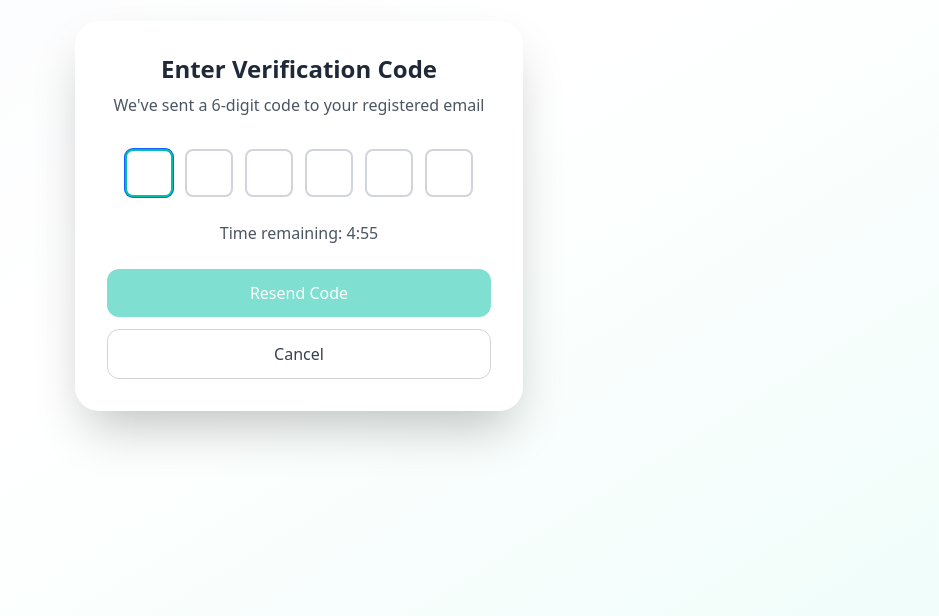
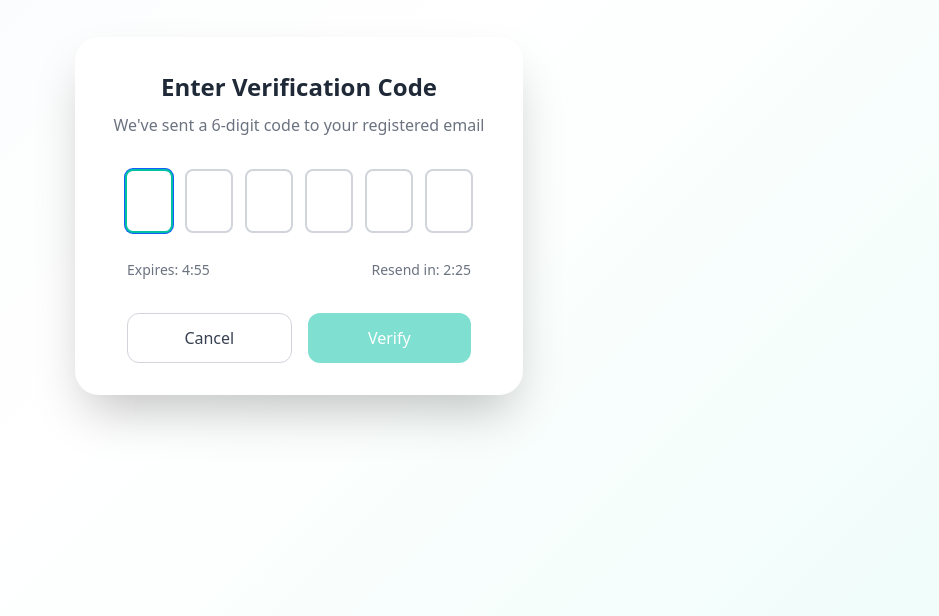
Before and after one commit to Laffyyy/collabo-tool, a SvelteKit app in the folder frontend/: page /otp in a window 1280 px wide. Shown: the part 184-800 px from the top of the page, without its empty margins (341-1280 px from the left). Built offline with nearby package versions, Linux system fonts and the light colour scheme.

Commit message:
Updated UI for OTP Page
Added a resend feature UI, Corresponding timers, aligned every element

```diff
--- a/frontend/src/routes/otp/+page.svelte
+++ b/frontend/src/routes/otp/+page.svelte
@@ -5,36 +5,49 @@
 
 	let otpValues = $state(['', '', '', '', '', '']);
 	let otpTimeLeft = $state(300); // 5 minutes in seconds
+	let otpResendTimeLeft = $state(150); // 2:30 in seconds for resend availability
 	let otpIsExpired = $state(false);
 	let otpIsLoading = $state(false);
 	let otpShowCancelModal = $state(false);
-	let otpFromForgotPassword = $state(false);
+	let otpFromForgotPassword = false;
 
 	// Timer functionality
 	let otpTimerInterval: ReturnType<typeof setInterval>;
+	let otpResendTimerInterval: ReturnType<typeof setInterval>;
 
 	onMount(() => {
 		// Check if coming from forgot password
 		const urlParams = new URLSearchParams(window.location.search);
 		otpFromForgotPassword = urlParams.get('from') === 'forgot-password';
 
-		otpStartTimer();
+		otpStartTimers();
 
 		// Focus first input
 		document.getElementById('otp-input-0')?.focus();
 
 		return () => {
 			if (otpTimerInterval) clearInterval(otpTimerInterval);
+			if (otpResendTimerInterval) clearInterval(otpResendTimerInterval);
 		};
 	});
 
-	const otpStartTimer = () => {
+	const otpStartTimers = () => {
+		// Main OTP expiration timer
 		if (otpTimerInterval) clearInterval(otpTimerInterval);
 		otpTimerInterval = setInterval(() => {
 			otpTimeLeft--;
 			if (otpTimeLeft <= 0) {
 				otpIsExpired = true;
 				clearInterval(otpTimerInterval);
+			}
+		}, 1000);
+
+		// Resend availability timer
+		if (otpResendTimerInterval) clearInterval(otpResendTimerInterval);
+		otpResendTimerInterval = setInterval(() => {
+			otpResendTimeLeft--;
+			if (otpResendTimeLeft <= 0) {
+				clearInterval(otpResendTimerInterval);
 			}
 		}, 1000);
 	};
@@ -96,20 +109,28 @@
 		}
 	};
 
-	const otpHandleResend = async () => {
+	const otpHandleResend = () => {
+		// Only allow resend if resend timer has reached zero
+		if (otpResendTimeLeft > 0 || otpIsLoading) {
+			return;
+		}
+
 		otpIsLoading = true;
 		otpValues = ['', '', '', '', '', ''];
-		otpTimeLeft = 300;
-		otpIsExpired = false;
 
 		// Simulate API call
-		await new Promise(resolve => setTimeout(resolve, 1000));
+		setTimeout(() => {
+			otpTimeLeft = 300; // Reset to 5 minutes
+			otpResendTimeLeft = 150; // Reset resend timer to 2:30
+			otpIsExpired = false;
+			otpIsLoading = false;
 
-		otpIsLoading = false;
-		otpStartTimer();
+			// Restart timers
+			otpStartTimers();
 
 			// Focus first input
 			document.getElementById('otp-input-0')?.focus();
+		}, 1000);
 	};
 
 	const otpHandleCancel = () => {
@@ -148,28 +169,48 @@
 				{/each}
 			</div>
 
-			<div class="otp-timer">
+			<!-- Two timers on the same row -->
+			<div class="otp-timers-row">
+				<div class="otp-timer-left">
 					{#if otpIsExpired}
 						<span class="otp-timer-expired">Code expired</span>
 					{:else}
-					<span class="otp-timer-text">Time remaining: {otpFormatTime(otpTimeLeft)}</span>
+						<span class="otp-timer-text">Expires: {otpFormatTime(otpTimeLeft)}</span>
 					{/if}
 				</div>
 
-			<div class="otp-actions">
+				<div class="otp-timer-right">
+					{#if otpResendTimeLeft > 0}
+						<span class="otp-resend-timer">Resend in: {otpFormatTime(otpResendTimeLeft)}</span>
+					{:else if otpIsLoading}
+						<span class="otp-resend-loading">Sending...</span>
+					{:else}
 						<button
 							onclick={otpHandleResend}
-					disabled={!otpIsExpired && otpTimeLeft > 240}
-					class="otp-resend-btn"
+							class="otp-resend-link"
 						>
-					{otpIsLoading ? 'Sending...' : 'Resend Code'}
+							Resend OTP
+						</button>
+					{/if}
+				</div>
+			</div>
+
+			<!-- Cancel and Verify buttons on the same row -->
+			<div class="otp-actions-row">
+				<button
+					onclick={otpHandleCancel}
+					class="otp-cancel-btn"
+					disabled={otpIsLoading}
+				>
+					Cancel
 				</button>
 
 				<button
-					onclick={otpHandleCancel}
-					class="otp-cancel-btn"
+					onclick={otpHandleSubmit}
+					disabled={otpIsLoading || !otpValues.every(val => val !== '')}
+					class="otp-verify-btn"
 				>
-					Cancel
+					{otpIsLoading ? 'Verifying...' : 'Verify'}
 				</button>
 			</div>
 		</div>
@@ -193,15 +234,16 @@
 <style>
 	.otp-container {
 		min-height: 100vh;
-		background: linear-gradient(to bottom right, #f8fafc, #ffffff, #f0fdfa);
+		background: linear-gradient(135deg, #f8fafc 0%, #ffffff 50%, #f0fdfa 100%);
 		display: flex;
+		flex-direction: column;
 		align-items: center;
 		justify-content: center;
 		padding: 1rem;
 	}
 
 	.otp-card {
-		background-color: white;
+		background: white;
 		border-radius: 1.5rem;
 		box-shadow: 0 25px 50px -12px rgba(0, 0, 0, 0.25);
 		padding: 2rem;
@@ -216,14 +258,13 @@
 
 	.otp-title {
 		font-size: 1.5rem;
-		line-height: 2rem;
-		font-weight: 700;
+		font-weight: bold;
 		color: #1f2937;
 		margin-bottom: 0.5rem;
 	}
 
 	.otp-subtitle {
-		color: #4b5563;
+		color: #6b7280;
 	}
 
 	.otp-inputs {
@@ -235,84 +276,155 @@
 
 	.otp-input {
 		width: 3rem;
-		height: 3rem;
+		height: 4rem;
 		text-align: center;
 		font-size: 1.25rem;
-		line-height: 1.75rem;
-		font-weight: 700;
+		font-weight: bold;
 		border: 2px solid #d1d5db;
 		border-radius: 0.5rem;
-		transition: border-color 0.2s;
+		outline: none;
+		transition: border-color 0.2s ease;
 	}
 
 	.otp-input:focus {
 		border-color: #01c0a4;
-		outline: none;
 	}
 
 	.otp-input:disabled {
 		opacity: 0.5;
 	}
 
-	.otp-timer {
-		text-align: center;
-		margin-bottom: 1.5rem;
+	/* Two timers on the same row - aligned to subtitle */
+	.otp-timers-row {
+		display: flex;
+		justify-content: space-between;
+		align-items: center;
+		margin-bottom: 2rem;
+		text-align: left; /* Changed from center alignment */
+	}
+
+	.otp-timer-left {
+		text-align: left;
+		padding-left: 1.25rem;
+	}
+
+	.otp-timer-right {
+		text-align: right;
+		padding-right: 1.25rem;
 	}
 
 	.otp-timer-text {
-		color: #4b5563;
+		color: #6b7280;
+		font-size: 0.875rem;
+		font-weight: 500;
 	}
 
 	.otp-timer-expired {
 		color: #dc2626;
 		font-weight: 500;
+		font-size: 0.875rem;
 	}
 
-	.otp-actions {
-		display: flex;
-		flex-direction: column;
-		gap: 0.75rem;
+	.otp-resend-timer {
+		color: #6b7280;
+		font-size: 0.875rem;
+		font-weight: 500;
+		cursor: default;
 	}
 
-	.otp-resend-btn {
-		background-color: #01c0a4;
-		color: white;
-		padding: 0.75rem 1.5rem;
-		border-radius: 0.75rem;
-		font-weight: 500;
-		border: none;
-		cursor: pointer;
-		transition: background-color 0.2s;
+	.otp-resend-loading {
+		color: #6b7280;
+		font-size: 0.875rem;
+		font-style: italic;
 	}
 
-	.otp-resend-btn:hover:not(:disabled) {
-		background-color: #00a085;
+	.otp-resend-link {
+		background: transparent;
+		color: #01c0a4;
+		border: none;
+		font-size: 0.875rem;
+		font-weight: 500;
+		cursor: pointer;
+		text-decoration: underline;
+		padding: 0;
+		transition: color 0.2s ease;
 	}
 
-	.otp-resend-btn:disabled {
-		opacity: 0.5;
-		cursor: not-allowed;
+	.otp-resend-link:hover {
+		color: #00a085;
+	}
+
+	/* Cancel and Verify buttons on the same row - aligned with timers */
+	.otp-actions-row {
+		display: flex;
+		justify-content: space-between;
+		padding: 0 0;
+		margin: 0;
+		gap: 1rem;
 	}
 
 	.otp-cancel-btn {
 		border: 1px solid #d1d5db;
 		color: #374151;
-		background-color: white;
-		padding: 0.75rem 1.5rem;
+		background: white;
+		width: 100%; /* Fixed width */
+		padding: 0.75rem 0;
+		margin-left: 1.25rem;
+		text-align: center;
+		display: flex;
+		align-items: center;
+		justify-content: center;
 		border-radius: 0.75rem;
 		font-weight: 500;
 		cursor: pointer;
-		transition: background-color 0.2s;
+		transition: background-color 0.2s ease;
+		min-width: 6rem;
 	}
 
-	.otp-cancel-btn:hover {
-		background-color: #f9fafb;
+	.otp-cancel-btn:hover:not(:disabled) {
+		background: #f9fafb;
+	}
+
+	.otp-cancel-btn:disabled {
+		opacity: 0.5;
+		cursor: not-allowed;
+	}
+
+	.otp-verify-btn {
+		background: #01c0a4;
+		color: white;
+		width: 100%; /* Fixed width */
+		padding: 0.75rem 0;
+		margin-right: 1.25rem;
+		text-align: center;
+		display: flex;
+		align-items: center;
+		justify-content: center;
+		border-radius: 0.75rem;
+		font-weight: 500;
+		border: none;
+		cursor: pointer;
+		transition: background-color 0.2s ease;
+		min-width: 6rem;
+		text-align: center;
+	}
+
+	.otp-verify-btn:hover:not(:disabled) {
+		background: #00a085;
+	}
+
+	.otp-verify-btn:disabled {
+		opacity: 0.5;
+		cursor: not-allowed;
 	}
 
 	.otp-modal-overlay {
 		position: fixed;
-		inset: 0;
-		background-color: rgba(0, 0, 0, 0.5);
+		top: 0;
+		left: 0;
+		right: 0;
+		bottom: 0;
+		background: rgba(0, 0, 0, 0.5);
 		display: flex;
 		align-items: center;
 		justify-content: center;
@@ -320,7 +432,7 @@
 	}
 
 	.otp-modal {
-		background-color: white;
+		background: white;
 		border-radius: 1rem;
 		padding: 1.5rem;
 		max-width: 24rem;
@@ -329,14 +441,13 @@
 
 	.otp-modal-title {
 		font-size: 1.125rem;
-		line-height: 1.75rem;
-		font-weight: 700;
+		font-weight: bold;
 		color: #1f2937;
 		margin-bottom: 0.5rem;
 	}
 
 	.otp-modal-text {
-		color: #4b5563;
+		color: #6b7280;
 		margin-bottom: 1.5rem;
 	}
 
@@ -346,7 +457,7 @@
 	}
 
 	.otp-modal-confirm {
-		background-color: #dc2626;
+		background: #dc2626;
 		color: white;
 		padding: 0.5rem 1rem;
 		border-radius: 0.5rem;
@@ -354,26 +465,26 @@
 		border: none;
 		cursor: pointer;
 		flex: 1;
-		transition: background-color 0.2s;
+		transition: background-color 0.2s ease;
 	}
 
 	.otp-modal-confirm:hover {
-		background-color: #b91c1c;
+		background: #b91c1c;
 	}
 
 	.otp-modal-dismiss {
 		border: 1px solid #d1d5db;
 		color: #374151;
-		background-color: white;
+		background: white;
 		padding: 0.5rem 1rem;
 		border-radius: 0.5rem;
 		font-weight: 500;
 		cursor: pointer;
 		flex: 1;
-		transition: background-color 0.2s;
+		transition: background-color 0.2s ease;
 	}
 
 	.otp-modal-dismiss:hover {
-		background-color: #f9fafb;
+		background: #f9fafb;
 	}
 </style>
```
Lines whose indentation alone changed are shown as unchanged.
